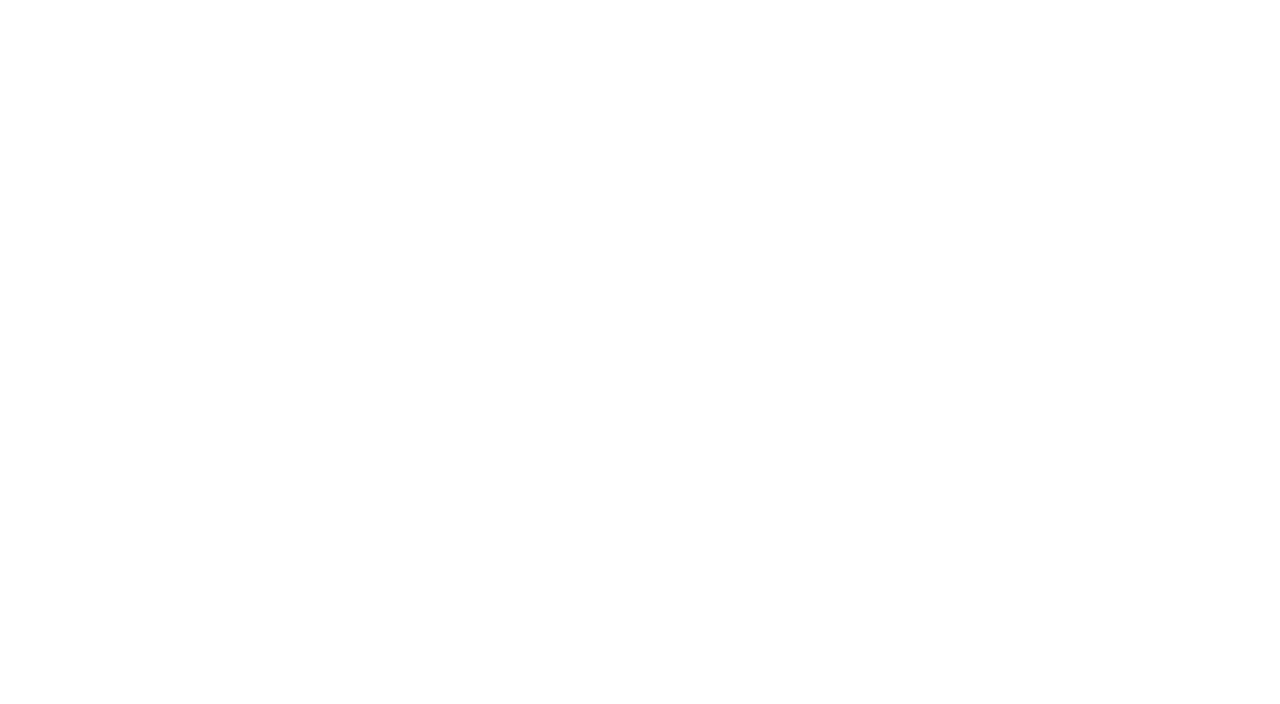
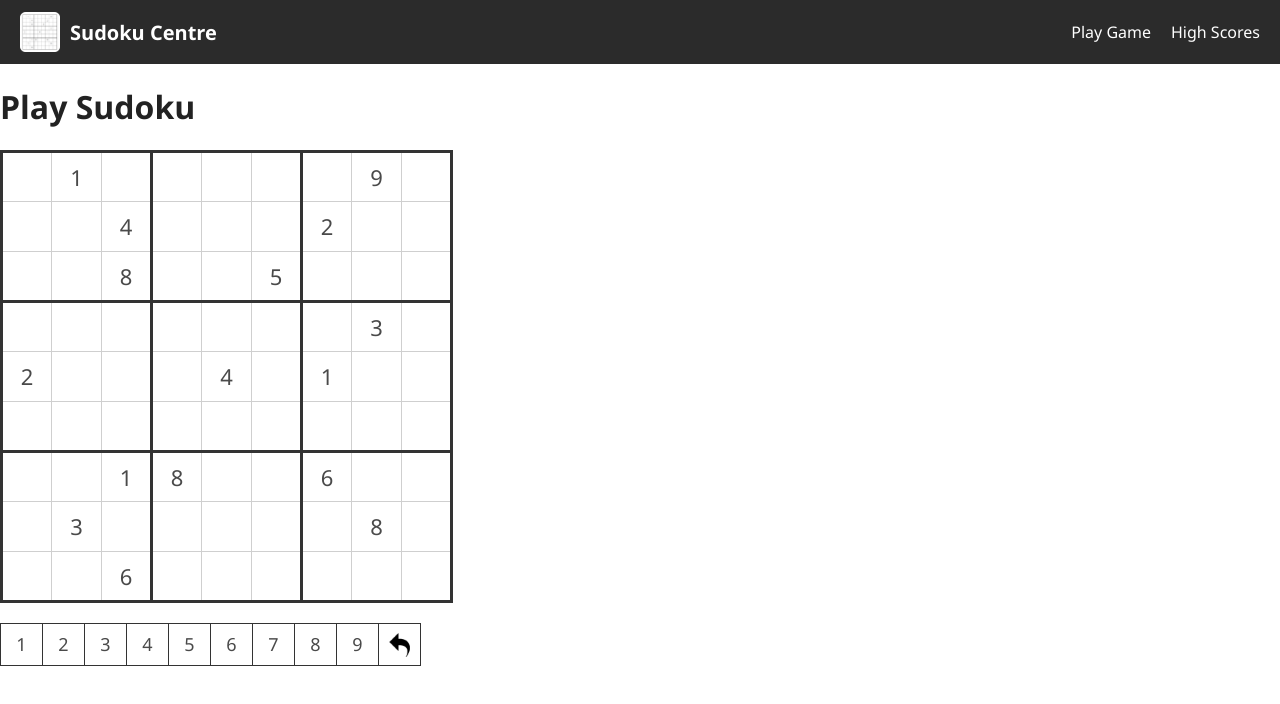
Before and after one commit to alexho01/csci3230u-lab-02-alexho01, a plain HTML site: page index.html in a window 1280 px wide. Drawn offline with Linux system fonts and the light colour scheme.

Commit message:
Complete Lab 02 HTML and CSS

```diff
--- a/index.html
+++ b/index.html
@@ -3,25 +3,184 @@
   <head>
     <meta charset="UTF-8" />
     <meta name="viewport" content="width=device-width, initial-scale=1.0" />
-    <title>Sudoku - Play a Game</title>
+    <title>Sudoku - Play Game</title>
     <link rel="stylesheet" href="styles/sudoku.css" />
-    <!-- Part 1: write the markup below. Part 2: style it in
-         styles/sudoku.css. No JavaScript this week. -->
   </head>
+
   <body>
-    <!-- TODO (Part 1): the site header, class="site-header".
-         - an <a class="brand"> with the logo (images/logo.gif) and the
-           brand text "Sudoku Centre"
-         - a <nav> with two links: "Play Game" (index.html) and
-           "High Scores" (high_scores.html)
-         This same header must appear on high_scores.html too. -->
 
-    <!-- TODO (Part 1): the page's <main> content.
-         - one <h1>
-         - the 9x9 board as a <table id="board">, with the starting clues
-           from the grid in README requirement 2 hard-coded into the cells
-           (leave the other cells empty)
-         - the numbers palette as a <table id="palette" class="palette">:
-           one row of 1-9 followed by the undo icon (images/undo.png) -->
+    <!-- Part 1: Shared site header -->
+    <header class="site-header">
+      <a class="brand" href="index.html">
+        <img src="images/logo.gif" alt="" />
+        Sudoku Centre
+      </a>
+
+      <nav>
+        <a href="index.html">Play Game</a>
+        <a href="high_scores.html">High Scores</a>
+      </nav>
+    </header>
+
+    <!-- Part 2: Sudoku board -->
+    <main>
+      <h1>Play Sudoku</h1>
+
+      <table id="board">
+
+        <!-- Row 1 -->
+        <tr>
+          <td></td>
+          <td>1</td>
+          <td></td>
+
+          <td></td>
+          <td></td>
+          <td></td>
+
+          <td></td>
+          <td>9</td>
+          <td></td>
+        </tr>
+
+        <!-- Row 2 -->
+        <tr>
+          <td></td>
+          <td></td>
+          <td>4</td>
+
+          <td></td>
+          <td></td>
+          <td></td>
+
+          <td>2</td>
+          <td></td>
+          <td></td>
+        </tr>
+
+        <!-- Row 3 -->
+        <tr>
+          <td></td>
+          <td></td>
+          <td>8</td>
+
+          <td></td>
+          <td></td>
+          <td>5</td>
+
+          <td></td>
+          <td></td>
+          <td></td>
+        </tr>
+
+        <!-- Row 4 -->
+        <tr>
+          <td></td>
+          <td></td>
+          <td></td>
+
+          <td></td>
+          <td></td>
+          <td></td>
+
+          <td></td>
+          <td>3</td>
+          <td></td>
+        </tr>
+
+        <!-- Row 5 -->
+        <tr>
+          <td>2</td>
+          <td></td>
+          <td></td>
+
+          <td></td>
+          <td>4</td>
+          <td></td>
+
+          <td>1</td>
+          <td></td>
+          <td></td>
+        </tr>
+
+        <!-- Row 6 -->
+        <tr>
+          <td></td>
+          <td></td>
+          <td></td>
+
+          <td></td>
+          <td></td>
+          <td></td>
+
+          <td></td>
+          <td></td>
+          <td></td>
+        </tr>
+
+        <!-- Row 7 -->
+        <tr>
+          <td></td>
+          <td></td>
+          <td>1</td>
+
+          <td>8</td>
+          <td></td>
+          <td></td>
+
+          <td>6</td>
+          <td></td>
+          <td></td>
+        </tr>
+
+        <!-- Row 8 -->
+        <tr>
+          <td></td>
+          <td>3</td>
+          <td></td>
+
+          <td></td>
+          <td></td>
+          <td></td>
+
+          <td></td>
+          <td>8</td>
+          <td></td>
+        </tr>
+
+               <!-- Row 9 -->
+        <tr>
+          <td></td>
+          <td></td>
+          <td>6</td>
+
+          <td></td>
+          <td></td>
+          <td></td>
+
+          <td></td>
+          <td></td>
+          <td></td>
+        </tr>
+      </table>
+
+      <table id="palette" class="palette">
+        <tr>
+          <td>1</td>
+          <td>2</td>
+          <td>3</td>
+          <td>4</td>
+          <td>5</td>
+          <td>6</td>
+          <td>7</td>
+          <td>8</td>
+          <td>9</td>
+          <td>
+            <img src="images/undo.png" alt="Undo" />
+          </td>
+        </tr>
+      </table>
+
+    </main>
   </body>
 </html>
--- a/styles/sudoku.css
+++ b/styles/sudoku.css
@@ -26,24 +26,157 @@ body {
   color: #222;
 }
 
-/* ---- site header / nav  (requirement 7) ---------------------------- */
-/* TODO: a Flexbox row on .site-header; push the nav right with
-   margin-left:auto; add flex-wrap so the nav drops below the brand on a
-   narrow screen (that's the whole responsive story - no media query). */
+
+/* Part 5 - The board */
+
+#board {
+  border-collapse: collapse;
+  margin-bottom: 20px;
+}
+
+#board td {
+  width: 50px;
+  height: 50px;
+
+  text-align: center;
+  vertical-align: middle;
+
+  border: 1px solid var(--board-line);
+
+  font-size: 22px;
+  color: var(--digit);
+}
+
+/* Thick vertical lines after every third column */
+#board td:nth-child(3n) {
+  border-right: 3px solid var(--block-line);
+}
+
+/* Thick horizontal lines after every third row */
+#board tr:nth-child(3n) td {
+  border-bottom: 3px solid var(--block-line);
+}
+
+/* Thick outside border */
+#board tr:first-child td {
+  border-top: 3px solid var(--block-line);
+}
+
+#board td:first-child {
+  border-left: 3px solid var(--block-line);
+}
+
+#board td:hover {
+  background-color: var(--color-hover);
+}
+
+/* Used later by JavaScript */
+#board td.user-input {
+  background-color: var(--color-user-input);
+}
+
+#board td.error {
+  background-color: var(--color-error);
+}
 
 
-/* ---- the board  (requirement 5) ------------------------------------ */
-/* TODO: border-collapse the #board; size each cell and centre the digit;
-   thin cell borders + a THICK border around each 3x3 block
-   (td:nth-child(3n) and tr:nth-child(3n) td); a :hover colour.
-   Also add .user-input and .error rules now - Lab 06 switches them on. */
+/* Part 6 - The palette */
+
+.palette {
+  border-collapse: collapse;
+}
+
+.palette td {
+  width: 42px;
+  height: 42px;
+
+  text-align: center;
+  vertical-align: middle;
+
+  border: 1px solid var(--block-line);
+
+  font-size: 18px;
+  color: var(--digit);
+}
+
+.palette td:hover {
+  background-color: var(--color-hover);
+}
+
+.palette td.active {
+  background-color: var(--color-hover);
+  font-weight: bold;
+}
+
+.palette img {
+  width: 24px;
+  height: 24px;
+  vertical-align: middle;
+}
 
 
-/* ---- the numbers palette  (requirement 6) -------------------------- */
-/* TODO: size + border the .palette cells; a :hover colour; and a
-   .active style for the selected digit (used in Lab 06). */
+/* Part 7 - The header */
+
+.site-header {
+  display: flex;
+  align-items: center;
+  flex-wrap: wrap;
+
+  padding: 12px 20px;
+
+  background-color: var(--header-bg);
+}
+
+.brand {
+  display: flex;
+  align-items: center;
+  gap: 10px;
+
+  color: white;
+
+  text-decoration: none;
+  font-size: 20px;
+  font-weight: bold;
+}
+
+.brand img {
+  width: 40px;
+  height: 40px;
+}
+
+.site-header nav {
+  display: flex;
+  gap: 20px;
+
+  margin-left: auto;
+}
+
+.site-header nav a {
+  color: white;
+  text-decoration: none;
+}
+
+.site-header nav a:hover {
+  text-decoration: underline;
+}
 
 
-/* ---- high-scores table  (requirement 8) ---------------------------- */
-/* TODO: comfortable padding; left-aligned headings; an underline under
-   the header row of .scores. */
+/* Part 8 - The high scores table */
+
+.scores {
+  border-collapse: collapse;
+}
+
+.scores th,
+.scores td {
+  padding: 10px 16px;
+  text-align: left;
+}
+
+.scores thead {
+  border-bottom: 2px solid var(--block-line);
+}
+
+.scores th {
+  font-weight: bold;
+}
```
Also changed, not shown: high_scores.html (+51 -9 lines).
